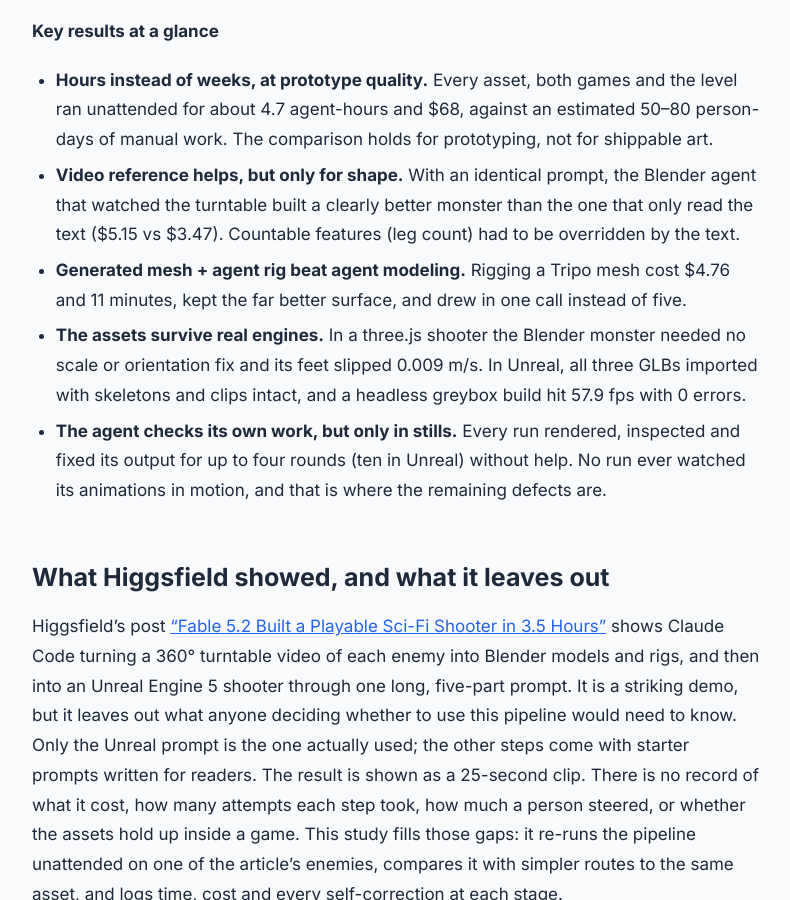
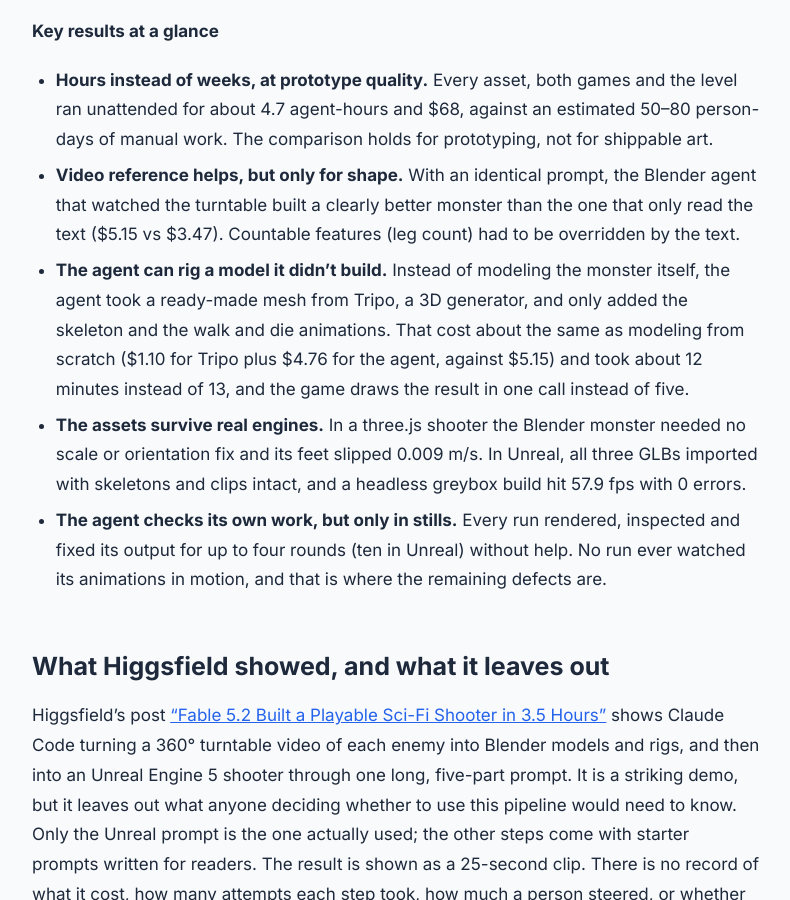
Before and after one commit to shanyang-me/blog, a Jekyll site: the page built from _posts/2026-11-12-agent-built-game-assets.md, in a window 1280 px wide and 900 px high, scrolled down 1060 px. Shown: the whole window, without its empty margins (244-1034 px from the left). Built offline with Jekyll 4.4.1, drawn with Linux system fonts in a browser that asks for light colours.

Commit message:
Clarify the generated-mesh key result; drop the surface-quality claim
Co-Authored-By: Claude Opus 5.5 <noreply@anthropic.com>

```diff
--- a/_posts/2026-11-12-agent-built-game-assets.md
+++ b/_posts/2026-11-12-agent-built-game-assets.md
@@ -23,7 +23,7 @@ bibtex_key: yang2026agentgameassets
 
 - **Hours instead of weeks, at prototype quality.** Every asset, both games and the level ran unattended for about 4.7 agent-hours and $68, against an estimated 50–80 person-days of manual work. The comparison holds for prototyping, not for shippable art.
 - **Video reference helps, but only for shape.** With an identical prompt, the Blender agent that watched the turntable built a clearly better monster than the one that only read the text ($5.15 vs $3.47). Countable features (leg count) had to be overridden by the text.
-- **Generated mesh + agent rig beat agent modeling.** Rigging a Tripo mesh cost $4.76 and 11 minutes, kept the far better surface, and drew in one call instead of five.
+- **The agent can rig a model it didn't build.** Instead of modeling the monster itself, the agent took a ready-made mesh from Tripo, a 3D generator, and only added the skeleton and the walk and die animations. That cost about the same as modeling from scratch ($1.10 for Tripo plus $4.76 for the agent, against $5.15) and took about 12 minutes instead of 13, and the game draws the result in one call instead of five.
 - **The assets survive real engines.** In a three.js shooter the Blender monster needed no scale or orientation fix and its feet slipped 0.009 m/s. In Unreal, all three GLBs imported with skeletons and clips intact, and a headless greybox build hit 57.9 fps with 0 errors.
 - **The agent checks its own work, but only in stills.** Every run rendered, inspected and fixed its output for up to four rounds (ten in Unreal) without help. No run ever watched its animations in motion, and that is where the remaining defects are.
 
```
